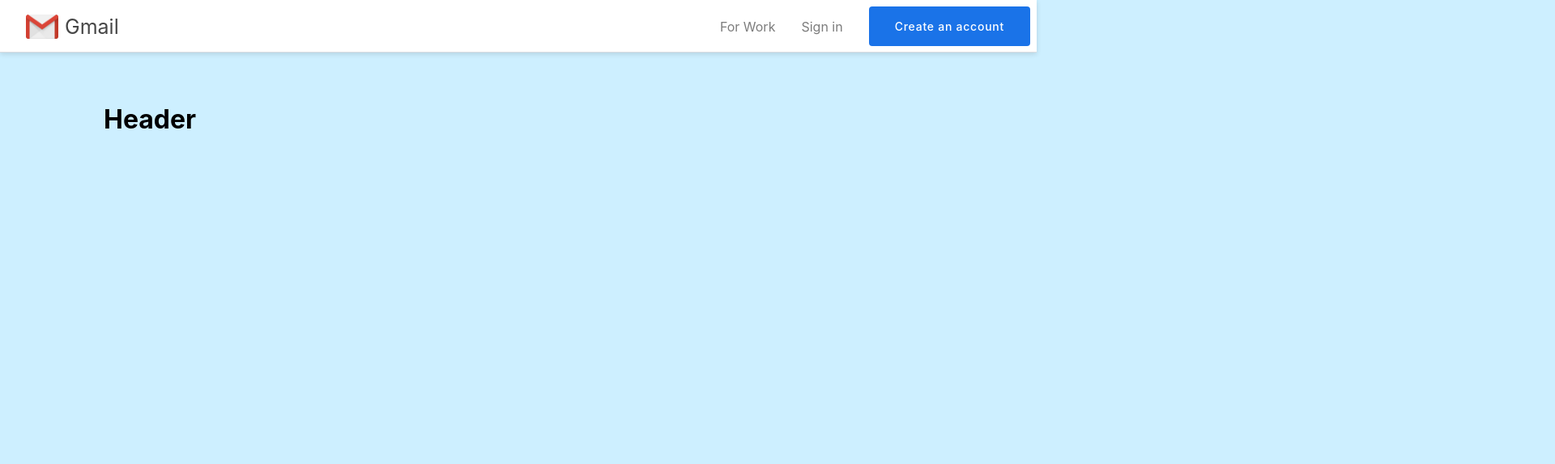
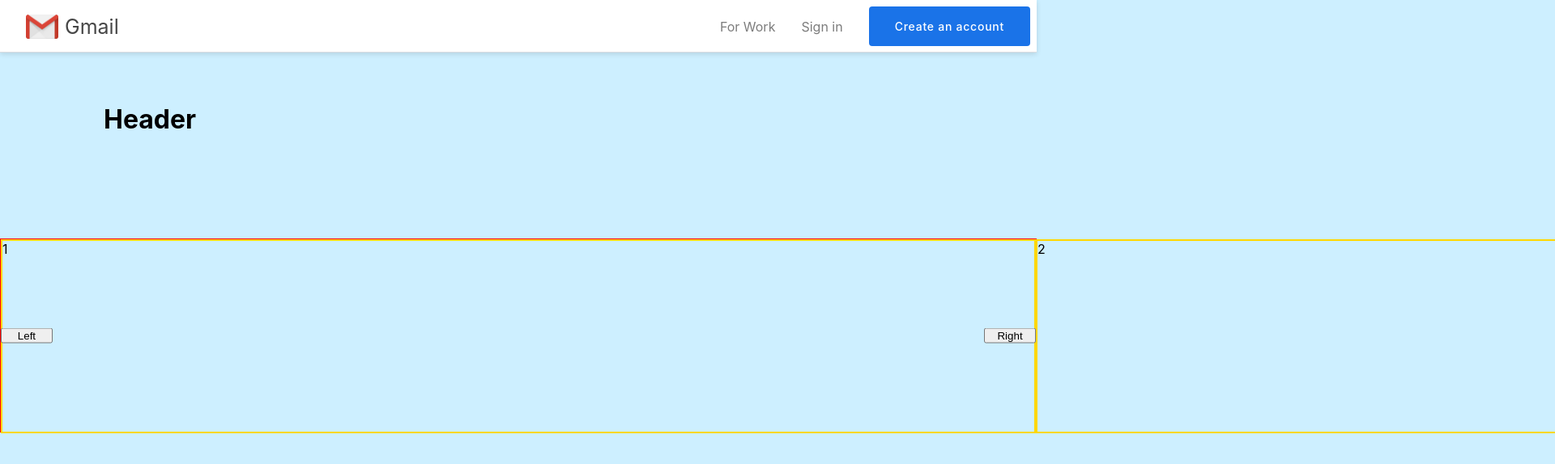
Before and after one commit to Blessedadudu/google-clone, a React (Create React App) app: page / in a window 1280 px wide. Shown: the top 574 px of the page at 81% size, 1920 px wide, since content can reach past the window. Built offline with nearby package versions, Linux system fonts and the light colour scheme.

Commit message:
carousel component

```diff
--- a/src/App.js
+++ b/src/App.js
@@ -1,13 +1,15 @@
 import React from 'react';
 import './App.scss';
 import Navbar from './components/Navbar/Navbar';
-import Header from './components/Header/Header'
+import Header from './components/Header/Header';
+import CarouselHeader from './components/CarouselHeader/CarouselHeader';
 
 function App() {
   return (
     <div>
      <Navbar/>
      <Header/>
+     <CarouselHeader/>
     </div>
   );
 }
--- /dev/null
+++ b/src/components/CarouselHeader/CarouselHeader.js
@@ -0,0 +1,26 @@
+import React, { useState } from 'react';
+import './CarouselHeader.scss'
+
+
+const CarouselHeader = () => {
+    let carouselInfo = [ 1, 2,3,4,5 ];
+
+    const [x, setX] = useState(0)
+    return (
+        <div className='slider'>
+            {
+                carouselInfo.map((items, id) => {
+                  return (
+                    <div key={id} className='slide'  style={{ transform: `transform(${x}%)`}}>
+                        {items}
+                    </div>
+                  )
+                })
+            }
+            <button id='goLeft'>Left</button>
+            <button id='goRight'>Right</button>
+        </div>
+    )
+}
+
+export default CarouselHeader
--- /dev/null
+++ b/src/components/CarouselHeader/CarouselHeader.scss
@@ -0,0 +1,30 @@
+.slider {
+    border: 1px solid red;
+    width: 100%;
+    height: 30vh;
+    display: flex;
+    position: relative;
+}
+
+.slide {
+    border:  2px solid gold;
+    min-width: 100%;
+    height: 30vh;
+}
+
+%btn-styles {
+    position: absolute;
+    top: 50%;
+    transform: translateY(-50%);
+    width: 5%;
+}
+
+#goLeft {
+    left: 0;
+    @extend %btn-styles
+}
+
+#goRight {
+    right: 0;
+    @extend %btn-styles
+}
--- a/src/components/Header/Header.scss
+++ b/src/components/Header/Header.scss
@@ -1,6 +1,6 @@
 header {
     // color: red;
-    min-height: 150vh;
+    min-height: 10vh;
     padding: 8rem;
     z-index: 7 !important;
 }
--- a/src/components/Navbar/Navbar.js
+++ b/src/components/Navbar/Navbar.js
@@ -11,7 +11,7 @@
                     <img src={gmailLogo} alt='the gmail logo' />
                     <p>Gmail</p>
                 </div>
-                <div class='nav--create'>
+                <div className='nav--create'>
                    <p>For Work</p>
                    <p>Sign in</p>
                    <h5 className='createHide'>Create an account</h5>
```
